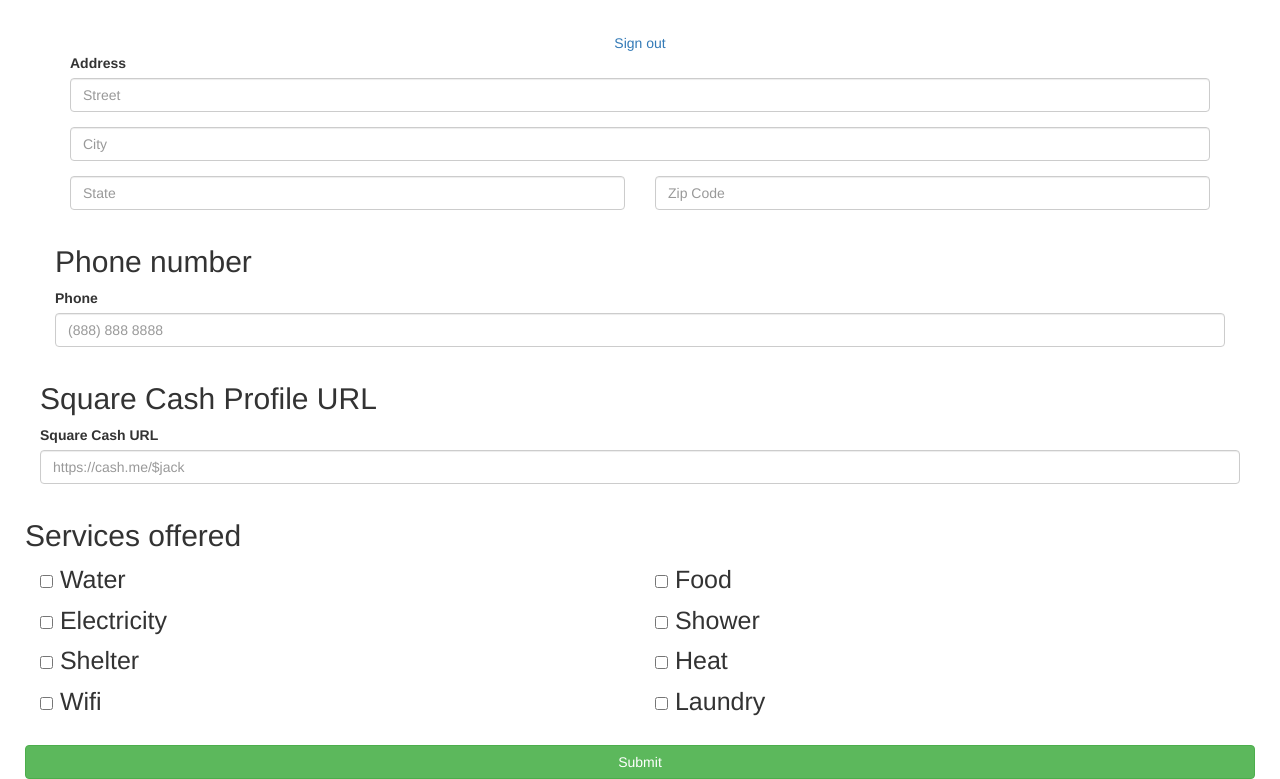
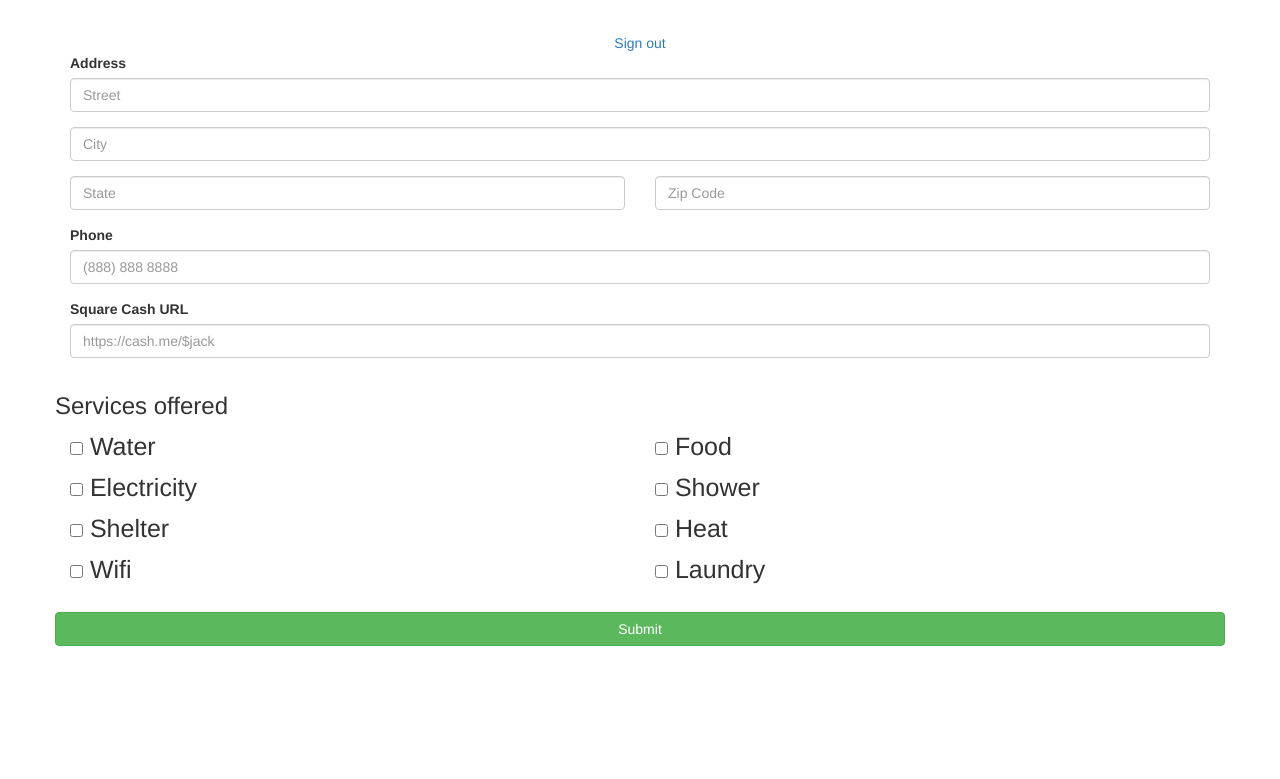
Before and after one commit to kaylacinnamon/village, a website: page views/host.html in a window 1280 px wide. Shown: the part 127-906 px from the top of the page. After the commit the page ends 800 px from the top, so only its background shows below. Drawn offline with nearby package versions, Linux system fonts and the light colour scheme; files that its build step writes are made by us from their sources; files whose address does not match are found by name.

Commit message:
Host list layout

```diff
--- a/views/host.html
+++ b/views/host.html
@@ -63,20 +63,14 @@
 
         <!-- Phone Number -->
         <div class="row" id="phoneForm">
-        	<h2>Phone number</h2>
-        <div class="row">
             <div class="form-group col-xs-12">
                 <label for="phone">Phone</label>
                 <input id="phone" type="text" class="form-control" placeholder="(888) 888 8888">
             </div>
         </div>
 
-        <!-- Square Cash Info -->
+        <!-- Square Cash -->
         <div class="row" id="squareCashForm">
-            <h2>Square Cash Profile URL</h2>
-
-        <!-- Square Cash -->
-        <div class="row">
             <div class="form-group col-xs-12">
                 <label for="phone">Square Cash URL</label>
                 <input id="squarecash" type="text" class="form-control" placeholder="https://cash.me/$jack">
@@ -86,7 +80,7 @@
 
         <!-- Services offered -->
         <div class="row" id="hostForm">
-            <h2>Services offered</h2>
+            <h3>Services offered</h3>
             <div class="form-check col-xs-6">
                 <label class="form-check-label">
                     <input id="water" class="form-check-input" type="checkbox" value="water"> Water
```
Also changed, not shown: scripts/host-list.js (+5 -3 lines).
